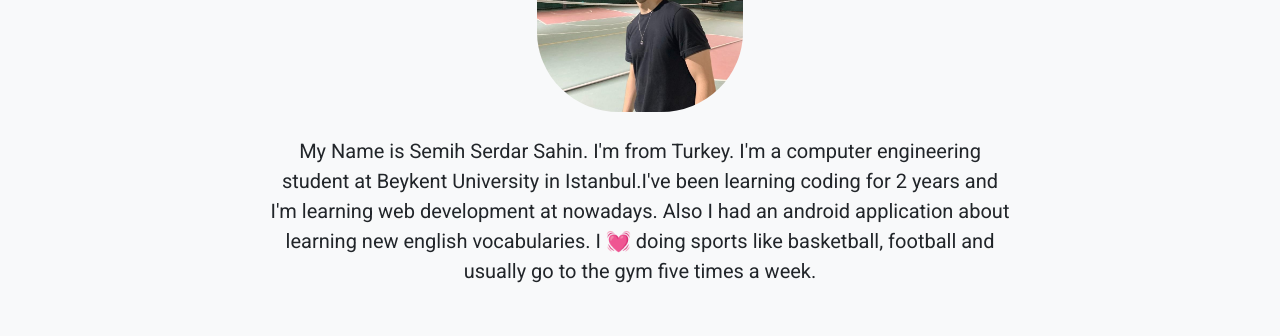
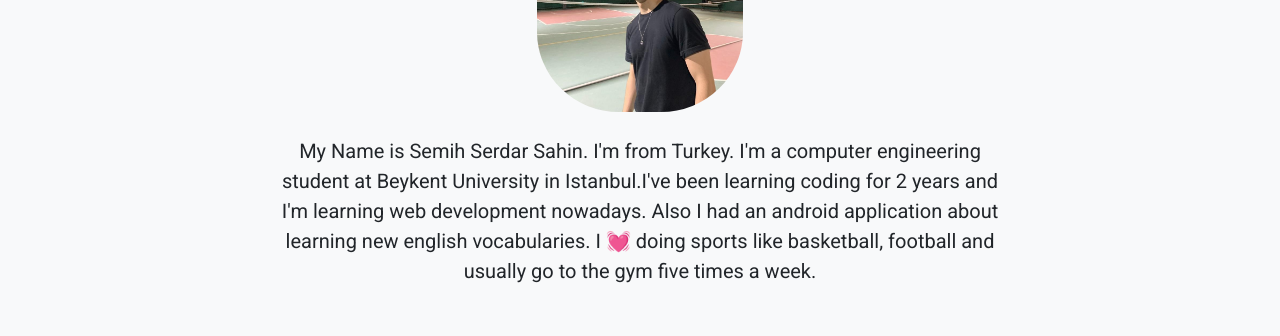
Before and after one commit to semihsrdr/html-portfolio, a plain HTML site: page index.html in a window 1280 px wide. Shown: the part 960-1296 px from the top of the page. Drawn offline with nearby package versions, Linux system fonts and the light colour scheme; a web font is replaced by a local one.

Commit message:
index.html

```diff
--- a/index.html
+++ b/index.html
@@ -44,7 +44,7 @@
                 <h1 class="text-body-emphasis mb-4">Who Am I?</h1>
                 <img class="profile-pic mb-4" src="./mobil app pics/WhatsApp Görsel 2023-02-15 saat 17.47.43.jpg" alt="semih's pic"
                 style="height: 200px; border-radius: 40%;">
-                <p class="col-lg-8 mx-auto lead">My Name is Semih Serdar Sahin. I'm from Turkey. I'm a computer engineering student at Beykent University in Istanbul.I've been learning coding for 2 years and I'm learning web development at nowadays. Also
+                <p class="col-lg-8 mx-auto lead">My Name is Semih Serdar Sahin. I'm from Turkey. I'm a computer engineering student at Beykent University in Istanbul.I've been learning coding for 2 years and I'm learning web development nowadays. Also
                     I had an android application about learning new english vocabularies. I 💓 doing sports like basketball, football and usually
                     go to the gym five times a week.
                 </p>
```
